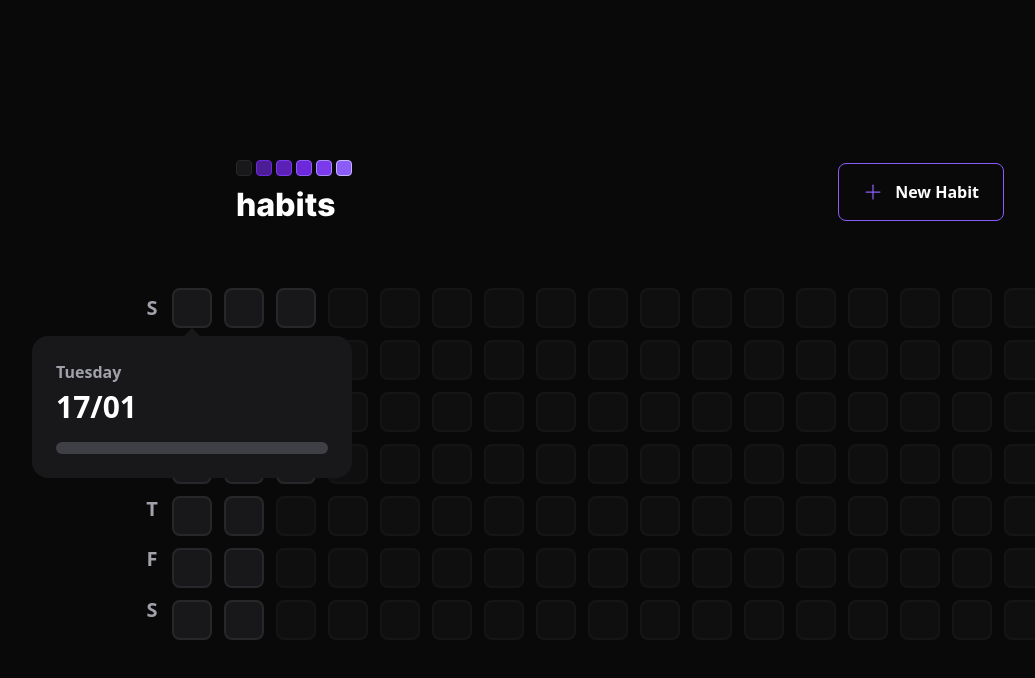
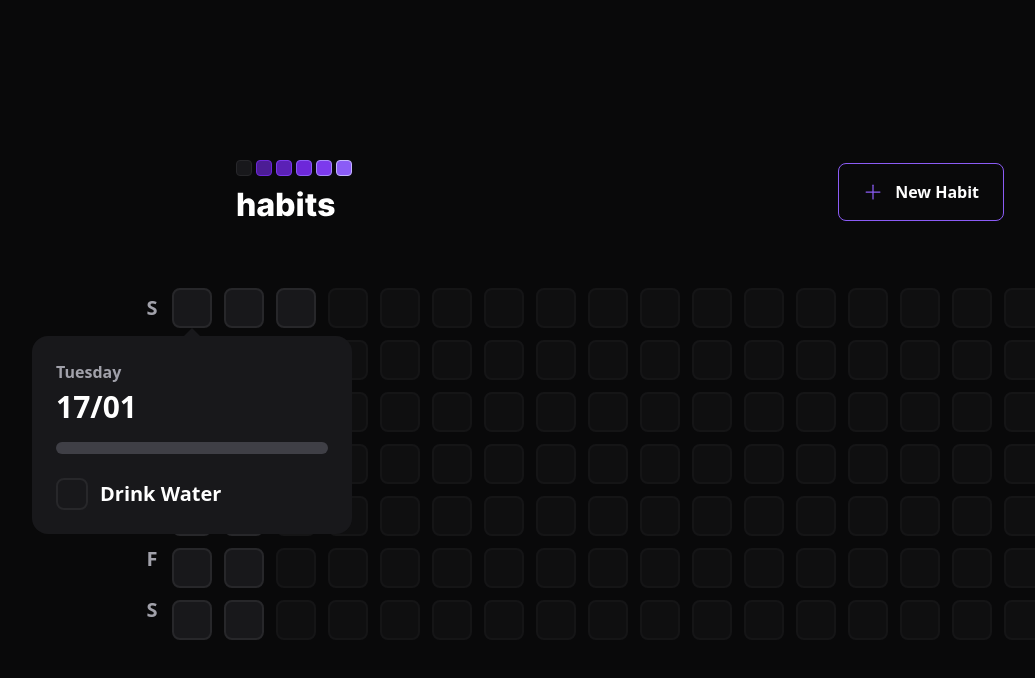
Before and after one commit to wandersonce/HabitsApp, a React (Vite) app in the folder web/: page / in a window 1280 px wide. Both pictures are taken after a click on the button 212 px from the left and 308 px from the top of the page. Shown: the top 678 px of the page, without its empty margins (20-1055 px from the left). Built offline with nearby package versions, Linux system fonts and the light colour scheme.

Commit message:
Creating checkbox

```diff
--- a/web/package.json
+++ b/web/package.json
@@ -9,6 +9,7 @@
     "preview": "vite preview"
   },
   "dependencies": {
+    "@radix-ui/react-checkbox": "^1.0.1",
     "@radix-ui/react-dialog": "^1.0.2",
     "@radix-ui/react-popover": "^1.0.3",
     "clsx": "^1.2.1",
--- a/web/src/components/HabitDay.tsx
+++ b/web/src/components/HabitDay.tsx
@@ -1,6 +1,8 @@
 import * as Popover from '@radix-ui/react-popover';
+import * as Checkbox from '@radix-ui/react-checkbox';
 import clsx from 'clsx'
 import ProgressBar from './ProgressBar';
+import { Check } from 'phosphor-react';
 
 interface HabitDayProps {
   completed: number;
@@ -30,6 +32,23 @@ export default function HabitDay( props: HabitDayProps) {
           <span className='mt-1 font-extrabold leading-tight text-3xl'>17/01</span>
 
             <ProgressBar progress={amountCompletedPercentage}/>
+
+            <div className='mt-6 flex flex-col gap-3'>
+              <Checkbox.Root
+                className='flex items-center gap-3 group'
+              >
+                <div className='h-8 w-8 rounded-lg flex items-center justify-center bg-zinc-900 border-2 border-zinc-800 group-data-[state=checked]:bg-green-500 group-data-[state=checked]:border-green-500'>
+                  <Checkbox.CheckboxIndicator>
+                    <Check size={20} className="text-white"/>
+                  </Checkbox.CheckboxIndicator>
+                </div>
+
+                <span className='font-semibold text-xl text-white leading-tight group-data-[state=checked]:line-through group-data-[state=checked]:text-zinc-400'>
+                  Drink Water
+                </span>
+              </Checkbox.Root>
+            </div>
+
           <Popover.Arrow height={8} width={16} className='fill-zinc-900'/>
         </Popover.Content>
       </Popover.Portal>
--- a/web/src/components/NewHabitForm.tsx
+++ b/web/src/components/NewHabitForm.tsx
@@ -1,6 +1,12 @@
+import * as Checkbox from '@radix-ui/react-checkbox';
 import { Check } from "phosphor-react";
 
 export default function NewHabitForm() {
+  const availableWeekDays = [
+    'Sunday', 'Monday', 'Tuesday', 'Wednesday', 'Thursday', 'Friday', 'Saturday'
+  ]
+
+
   return (
     <form className="w-full flex flex-col mt-6">
       <label htmlFor="title" className="font-semibold leading-tight">
@@ -18,6 +24,29 @@ export default function NewHabitForm() {
         How often?
       </label>
 
+      <div className='mt-6 flex flex-col gap-2 mt-3'>
+        {availableWeekDays.map(weekDay => {
+         return (
+              <Checkbox.Root
+              className='flex items-center gap-3 group'
+              key={weekDay}
+            >
+              <div className='h-8 w-8 rounded-lg flex items-center justify-center bg-zinc-900 border-2 border-zinc-800 group-data-[state=checked]:bg-green-500 group-data-[state=checked]:border-green-500'>
+                <Checkbox.CheckboxIndicator>
+                  <Check size={20} className="text-white"/>
+                </Checkbox.CheckboxIndicator>
+              </div>
+
+              <span className='text-white leading-tight'>
+                {weekDay}
+              </span>
+            </Checkbox.Root>
+          )
+        })}
+
+
+      </div>
+
       <button type="submit" className="mt-6 rounded-lg p-4 flex items-center justify-center gap-3 font-semibold bg-green-600 hover:bg-green-500">
         <Check size={20} weight="bold" />
         Confirm
```
Also changed, not shown: 1 other file (tests, documents, lock files or other folders).
